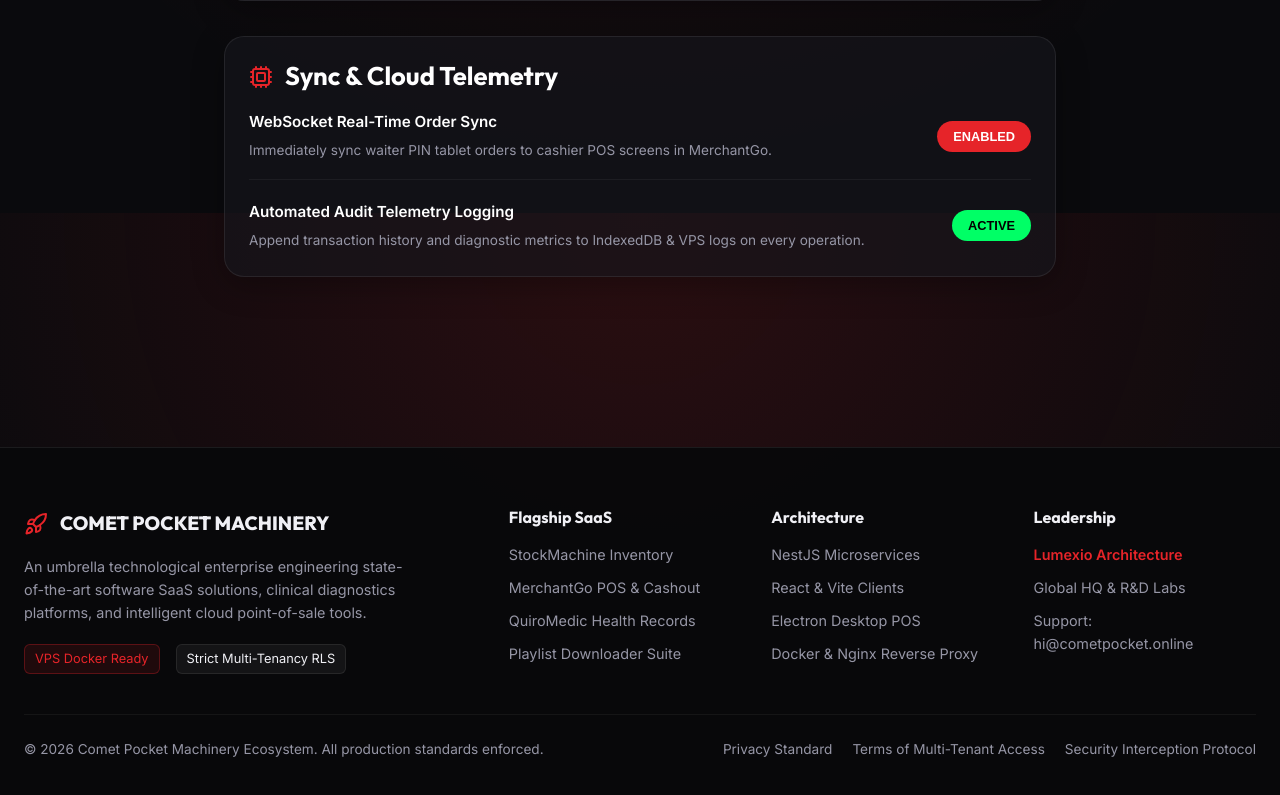
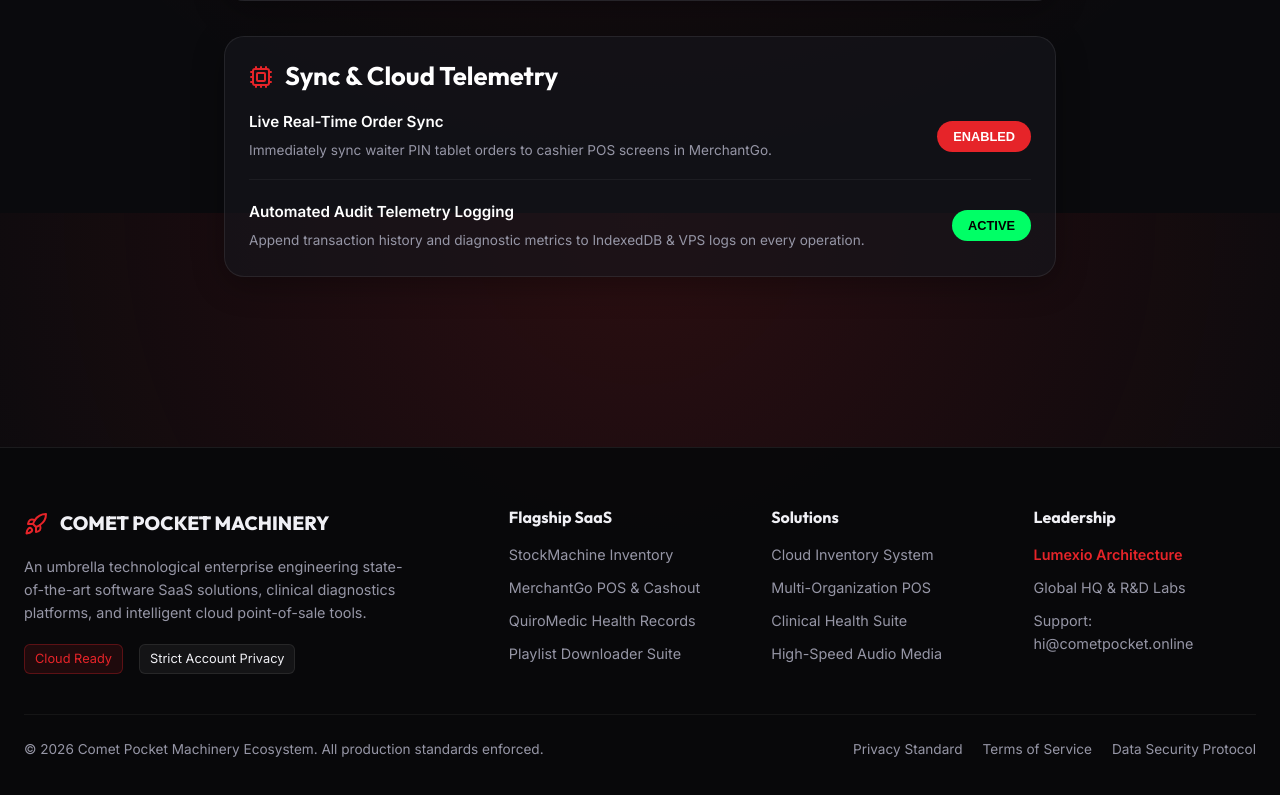
Before and after one commit to Lumexio/cometpocketmachinery-spa, a React (Vite) app: page /settings in a window 1280 px wide. Shown: the part 1387-2182 px from the top of the page. Built offline with nearby package versions, Linux system fonts and the light colour scheme.

Commit message:
feat: New pages and workflow

```diff
--- a/src/components/Footer.jsx
+++ b/src/components/Footer.jsx
@@ -26,10 +26,10 @@ export default function Footer() {
             </p>
             <div style={{ display: 'flex', gap: '16px', color: 'var(--text-main)' }}>
               <span style={{ fontSize: '0.8rem', background: 'rgba(230,36,41,0.1)', color: 'var(--primary)', padding: '4px 10px', borderRadius: '6px', border: '1px solid rgba(230,36,41,0.3)' }}>
-                VPS Docker Ready
+                Cloud Ready
               </span>
               <span style={{ fontSize: '0.8rem', background: 'rgba(255,255,255,0.05)', padding: '4px 10px', borderRadius: '6px', border: '1px solid var(--border-glass)' }}>
-                Strict Multi-Tenancy RLS
+                Strict Account Privacy
               </span>
             </div>
           </div>
@@ -45,14 +45,14 @@ export default function Footer() {
             </ul>
           </div>
 
-          {/* Architecture & Stack */}
+          {/* Core Solutions */}
           <div>
-            <h4 style={{ color: 'var(--text-main)', marginBottom: '16px', fontSize: '1rem', fontFamily: 'var(--font-heading)' }}>Architecture</h4>
+            <h4 style={{ color: 'var(--text-main)', marginBottom: '16px', fontSize: '1rem', fontFamily: 'var(--font-heading)' }}>Solutions</h4>
             <ul style={{ listStyle: 'none', display: 'flex', flexDirection: 'column', gap: '10px', fontSize: '0.9rem' }}>
-              <li><span>NestJS Microservices</span></li>
-              <li><span>React & Vite Clients</span></li>
-              <li><span>Electron Desktop POS</span></li>
-              <li><span>Docker & Nginx Reverse Proxy</span></li>
+              <li><span>Cloud Inventory System</span></li>
+              <li><span>Multi-Organization POS</span></li>
+              <li><span>Clinical Health Suite</span></li>
+              <li><span>High-Speed Audio Media</span></li>
             </ul>
           </div>
 
@@ -79,8 +79,8 @@ export default function Footer() {
           <p>© {new Date().getFullYear()} Comet Pocket Machinery Ecosystem. All production standards enforced.</p>
           <div style={{ display: 'flex', gap: '20px' }}>
             <span>Privacy Standard</span>
-            <span>Terms of Multi-Tenant Access</span>
-            <span>Security Interception Protocol</span>
+            <span>Terms of Service</span>
+            <span>Data Security Protocol</span>
           </div>
         </div>
       </div>
--- a/src/pages/Home.jsx
+++ b/src/pages/Home.jsx
@@ -5,11 +5,11 @@ import { Link } from 'react-router-dom';
 const projects = [
   {
     title: 'StockMachine Service',
-    badge: 'Reference Blueprint • LIVE',
+    badge: 'Flagship System • LIVE',
     domain: 'stockmachine.online',
     url: 'https://stockmachine.online',
-    desc: 'Our enterprise flagship inventory management SaaS. Fully deployed on VPS with Docker & Nginx. Enforces our architectural standard for multi-tenant JWT authentication and operational audit history.',
-    tags: ['NestJS', 'React & Electron', 'Docker & Nginx', 'Multi-Tenant RLS'],
+    desc: 'Our enterprise flagship inventory management platform. Track products across multiple warehouses, monitor real-time stock movements, and sync across desktop, web, and mobile devices.',
+    tags: ['Inventory System', 'Multi-Location', 'Desktop & Mobile', 'Offline Sync'],
     color: '#e62429'
   },
   {
@@ -17,8 +17,8 @@ const projects = [
     badge: 'Core Platform • LIVE',
     domain: 'merchantgo.store',
     url: 'https://merchantgo.store',
-    desc: 'Next-generation restaurant and bar point-of-sale (POS) suite. Features instant waiter PIN authentication, live table order synchronization via WebSockets, and rapid Z-Report shift settlements ("Cortes de Caja").',
-    tags: ['NestJS Monorepo', 'React POS', 'WebSockets', 'Shared Tablet PIN'],
+    desc: 'Next-generation restaurant and bar point-of-sale suite. Features instant waiter PIN login, live table order synchronization across stations, and rapid Z-Report shift settlements ("Cortes de Caja").',
+    tags: ['Restaurant POS', 'Rapid Checkout', 'Shared Tablet PIN', 'Shift Z-Reports'],
     color: '#ff6b00'
   },
   {
@@ -27,7 +27,7 @@ const projects = [
     domain: 'quiromedic.site',
     url: 'https://quiromedic.site',
     desc: 'High-security patient health record and diagnostic monitoring suite for medical professionals and multidisciplinary clinical centers. Includes flexible onboarding for individual specialists or multi-doctor clinics.',
-    tags: ['Inertia + Vue 3', 'Dockerized DevOps', 'Clinical Analytics', 'Multi-Tier Plans'],
+    tags: ['Patient Records', 'Clinical Diagnostics', 'Data Privacy', 'Solo & Clinic Plans'],
     color: '#00b368'
   },
   {
@@ -35,8 +35,8 @@ const projects = [
     badge: 'Media Suite • LIVE',
     domain: 'playlistdownloader.online',
     url: 'https://playlistdownloader.online',
-    desc: 'High-speed audio curation and streaming extraction utility. Offers real-time playlist parsing across major streaming providers with tiered audio bitrate formats up to lossless FLAC and priority batch queueing.',
-    tags: ['React + Vite Web', 'Audio Extraction API', 'Tiered SaaS Billing', 'Batch Queues'],
+    desc: 'High-speed audio curation and extraction utility. Offers real-time playlist parsing across major streaming providers with audio formats up to lossless FLAC and priority batch queueing.',
+    tags: ['Audio Curation', 'High-Speed FLAC/MP3', 'Batch Downloads', 'Offline Playback'],
     color: '#7f5af0'
   },
   {
@@ -44,8 +44,8 @@ const projects = [
     badge: 'Founder Brand • LIVE',
     domain: 'lumexio.site',
     url: 'https://lumexio.site',
-    desc: 'The personal architecture showcase and technical command hub of Principal Architect Lumexio. Oversees structural standards, container orchestration, and UI/UX excellence across all brand endeavors.',
-    tags: ['Svelte + Vite', '3D Spline', 'System Architecture', 'Principal Command'],
+    desc: 'The personal architecture showcase and technical command hub of Principal Architect Lumexio. Oversees platform design, cloud reliability, and UI/UX excellence across all brand endeavors.',
+    tags: ['System Architecture', 'Software Portfolio', 'Technical Excellence', 'Principal Command'],
     color: '#2cb67d'
   }
 ];
@@ -91,15 +91,15 @@ export default function Home() {
             </div>
             <div>
               <span style={{ display: 'block', fontSize: '1.8rem', fontWeight: 800, color: 'var(--primary)', fontFamily: 'var(--font-heading)' }}>99.99%</span>
-              <span style={{ fontSize: '0.85rem', color: 'var(--text-muted)' }}>VPS Nginx Uptime</span>
+              <span style={{ fontSize: '0.85rem', color: 'var(--text-muted)' }}>Cloud Uptime</span>
             </div>
             <div>
-              <span style={{ display: 'block', fontSize: '1.8rem', fontWeight: 800, color: '#fff', fontFamily: 'var(--font-heading)' }}>100% RLS</span>
-              <span style={{ fontSize: '0.85rem', color: 'var(--text-muted)' }}>Tenant Isolation</span>
+              <span style={{ display: 'block', fontSize: '1.8rem', fontWeight: 800, color: '#fff', fontFamily: 'var(--font-heading)' }}>100%</span>
+              <span style={{ fontSize: '0.85rem', color: 'var(--text-muted)' }}>Secure Data Isolation</span>
             </div>
             <div>
-              <span style={{ display: 'block', fontSize: '1.8rem', fontWeight: 800, color: '#00b368', fontFamily: 'var(--font-heading)' }}><Activity size={24} style={{ display: 'inline' }} /> Sync</span>
-              <span style={{ fontSize: '0.85rem', color: 'var(--text-muted)' }}>WebSocket Real-Time</span>
+              <span style={{ display: 'block', fontSize: '1.8rem', fontWeight: 800, color: '#00b368', fontFamily: 'var(--font-heading)' }}><Activity size={24} style={{ display: 'inline' }} /> Instant</span>
+              <span style={{ fontSize: '0.85rem', color: 'var(--text-muted)' }}>Real-Time Device Sync</span>
             </div>
           </div>
 
@@ -206,9 +206,9 @@ export default function Home() {
               <div style={{ width: '46px', height: '46px', borderRadius: '12px', background: 'rgba(230,36,41,0.15)', display: 'flex', alignItems: 'center', justifyContent: 'center', marginBottom: '18px', border: '1px solid rgba(230,36,41,0.3)' }}>
                 <ShieldCheck size={24} color="var(--primary)" />
               </div>
-              <h3 style={{ fontSize: '1.25rem', marginBottom: '10px' }}>1. Reference Blueprint Truth</h3>
+              <h3 style={{ fontSize: '1.25rem', marginBottom: '10px' }}>1. Built for High Reliability</h3>
               <p style={{ color: 'var(--text-muted)', fontSize: '0.9rem', lineHeight: 1.6 }}>
-                <code>stockmachine-service</code> serves as our indisputable production truth. Docker file orchestration, Nginx reverse proxy routing, and GitHub Action workflows replicate its exact, time-tested blueprints.
+                Every solution in our suite is engineered for rock-solid stability. Our cloud deployment platforms and offline modes ensure uninterrupted daily service during your busiest operating hours.
               </p>
             </div>
 
@@ -216,9 +216,9 @@ export default function Home() {
               <div style={{ width: '46px', height: '46px', borderRadius: '12px', background: 'rgba(255,107,0,0.15)', display: 'flex', alignItems: 'center', justifyContent: 'center', marginBottom: '18px', border: '1px solid rgba(255,107,0,0.3)' }}>
                 <Layers size={24} color="#ff6b00" />
               </div>
-              <h3 style={{ fontSize: '1.25rem', marginBottom: '10px' }}>2. Strict Tenant Isolation</h3>
+              <h3 style={{ fontSize: '1.25rem', marginBottom: '10px' }}>2. Ironclad Data Privacy</h3>
               <p style={{ color: 'var(--text-muted)', fontSize: '0.9rem', lineHeight: 1.6 }}>
-                Whether handling clinical records in QuiroMedic or high-velocity bar tabs in MerchantGo, all database transactions pass through strict Row-Level Security interceptors scoped to verified JWT claims.
+                Whether handling confidential clinical records in QuiroMedic or daily shift financial ledgers in MerchantGo, all customer data accounts are strictly isolated and securely encrypted in the cloud.
               </p>
             </div>
 
@@ -226,9 +226,9 @@ export default function Home() {
               <div style={{ width: '46px', height: '46px', borderRadius: '12px', background: 'rgba(0,179,104,0.15)', display: 'flex', alignItems: 'center', justifyContent: 'center', marginBottom: '18px', border: '1px solid rgba(0,179,104,0.3)' }}>
                 <Zap size={24} color="#00b368" />
               </div>
-              <h3 style={{ fontSize: '1.25rem', marginBottom: '10px' }}>3. Modular Integration</h3>
+              <h3 style={{ fontSize: '1.25rem', marginBottom: '10px' }}>3. Seamless Ecosystem Strategy</h3>
               <p style={{ color: 'var(--text-muted)', fontSize: '0.9rem', lineHeight: 1.6 }}>
-                We never duplicate domain logic. MerchantGo excels at shift sales and cashout settlements ("El Corte"), delegating deep inventory capabilities to Stockmachine via automated REST API integrations.
+                We focus each solution on its dedicated strengths. MerchantGo excels at high-speed shift sales and cashout settlements ("El Corte"), while StockMachine provides advanced inventory tracking across your enterprise.
               </p>
             </div>
 
--- a/src/pages/Settings.jsx
+++ b/src/pages/Settings.jsx
@@ -41,7 +41,7 @@ export default function Settings() {
         <span className="badge">Application Preferences & Customization</span>
         <h1 style={{ fontSize: '2.8rem', marginBottom: '10px' }}>Ecosystem Settings</h1>
         <p style={{ color: 'var(--text-muted)', fontSize: '1.05rem' }}>
-          Configure dual-column color schemes, international localization, and real-time WebSocket sync behaviors across all Comet Pocket Machinery applications.
+          Configure color schemes, international localization, and real-time device synchronization preferences across all Comet Pocket Machinery applications.
         </p>
       </div>
 
@@ -162,7 +162,7 @@ export default function Settings() {
 
             <div style={{ display: 'flex', justifyContent: 'space-between', alignItems: 'center', paddingBottom: '16px', borderBottom: '1px solid rgba(255,255,255,0.05)' }}>
               <div>
-                <strong style={{ color: '#fff', display: 'block', marginBottom: '4px' }}>WebSocket Real-Time Order Sync</strong>
+                <strong style={{ color: '#fff', display: 'block', marginBottom: '4px' }}>Live Real-Time Order Sync</strong>
                 <span style={{ color: 'var(--text-muted)', fontSize: '0.85rem' }}>Immediately sync waiter PIN tablet orders to cashier POS screens in MerchantGo.</span>
               </div>
               <button
```
Also changed, not shown: src/pages/Innovations.jsx (+5 -5 lines).
